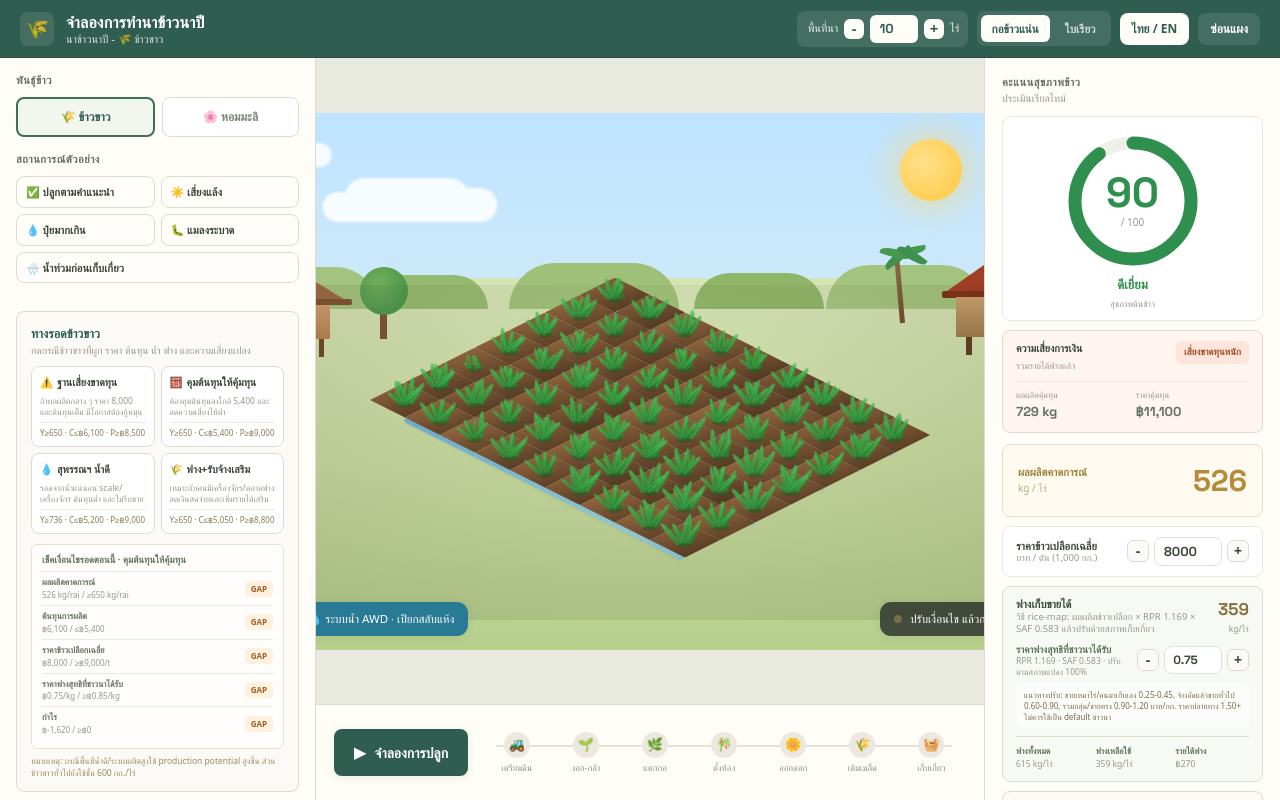
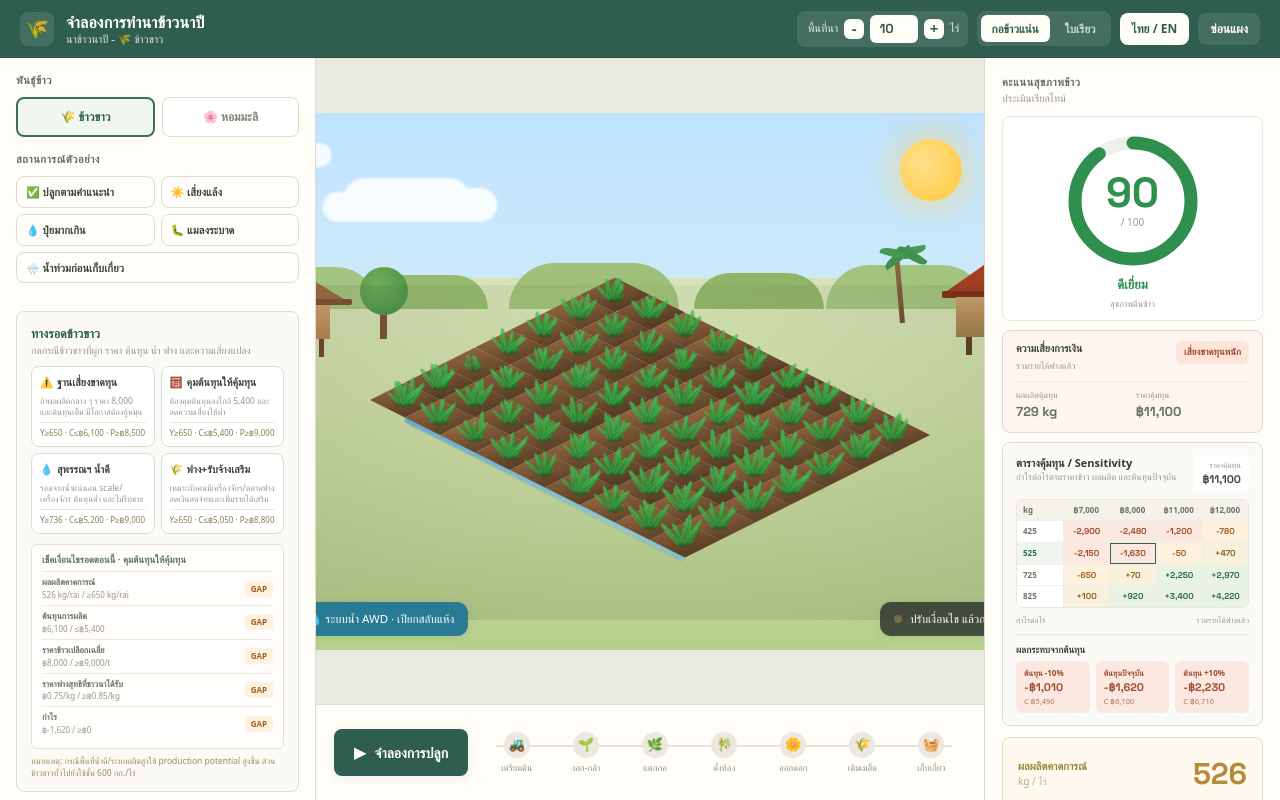
Before and after one commit to Ton-Munoi99/thai-rice-farming-simulator, a React (Vite) app: page / in a window 1280 px wide. Built offline with nearby package versions, Linux system fonts and the light colour scheme; a web font is replaced by a local one.

Commit message:
Add break-even sensitivity panel

```diff
--- a/src/components/ScorePanel.jsx
+++ b/src/components/ScorePanel.jsx
@@ -3,6 +3,7 @@ import { COST_LABELS, pickLang, t } from "../i18n.js";
 import CompareScenariosPanel from "./CompareScenariosPanel.jsx";
 import ExplanationPanel from "./ExplanationPanel.jsx";
 import RecommendationPanel from "./RecommendationPanel.jsx";
+import SensitivityPanel from "./SensitivityPanel.jsx";
 
 export default function ScorePanel({ simulation }) {
   const model = simulation.liveModel;
@@ -85,6 +86,8 @@ export default function ScorePanel({ simulation }) {
             <TotalMetric label={t(language, "breakEvenPrice")} value={`฿${formatNumber(model.financialRisk.breakEvenPricePerTon)}`} tone="muted" />
           </div>
         </section>
+
+        <SensitivityPanel simulation={simulation} />
 
         <section className="mt-[11px] flex items-center justify-between rounded-lg border border-[#e6dcc8] bg-[#fffaf0] px-[15px] py-[13px]">
           <div>
--- /dev/null
+++ b/src/components/SensitivityPanel.jsx
@@ -0,0 +1,104 @@
+import { useMemo } from "react";
+import { pickLang, t } from "../i18n.js";
+import { buildSensitivityAnalysis } from "../simulation/SensitivityEngine.js";
+import { formatNumber, signedBaht } from "../utils/format.js";
+
+const COST_LABELS = {
+  down: { en: "Cost -10%", th: "ต้นทุน -10%" },
+  current: { en: "Current cost", th: "ต้นทุนปัจจุบัน" },
+  up: { en: "Cost +10%", th: "ต้นทุน +10%" },
+};
+
+function cellTone(profit) {
+  if (profit >= 800) return "bg-[#e8f3e5] text-[#2f6b48]";
+  if (profit >= 0) return "bg-[#f6f0dc] text-[#8a641c]";
+  if (profit >= -1000) return "bg-[#fff1df] text-[#a25e22]";
+  return "bg-[#fae8e1] text-[#a24b2b]";
+}
+
+function isNear(value, target, tolerance) {
+  return Math.abs(value - target) <= tolerance;
+}
+
+export default function SensitivityPanel({ simulation }) {
+  const { language, inputs, liveModel, pricePerTon, strawPricePerKg } = simulation;
+  const analysis = useMemo(
+    () => buildSensitivityAnalysis({ inputs, model: liveModel, pricePerTon, strawPricePerKg }),
+    [inputs, liveModel, pricePerTon, strawPricePerKg],
+  );
+
+  return (
+    <section className="mt-[9px] rounded-lg border border-[#d8ddd2] bg-[#fbfaf6] px-[13px] py-3">
+      <div className="mb-2 flex items-start justify-between gap-2">
+        <div>
+          <div className="text-[11px] font-bold text-[#2f3b34]">{t(language, "sensitivityTitle")}</div>
+          <div className="text-[9px] leading-snug text-rice-faint">{t(language, "sensitivitySub")}</div>
+        </div>
+        <div className="rounded-md bg-white px-2 py-1 text-right">
+          <div className="text-[8px] text-rice-faint">{t(language, "breakEvenPrice")}</div>
+          <div className="font-display text-[11px] font-bold text-[#3c473a]">฿{formatNumber(analysis.breakEvenPrice)}</div>
+        </div>
+      </div>
+
+      <div className="overflow-hidden rounded-md border border-[#ebe7dd] bg-white">
+        <div className="grid" style={{ gridTemplateColumns: `46px repeat(${analysis.priceColumns.length}, minmax(42px, 1fr))` }}>
+          <div className="bg-[#f4f2ea] px-1.5 py-1 text-[8px] font-bold text-[#6b7468]">kg</div>
+          {analysis.priceColumns.map((price) => (
+            <div key={price} className="bg-[#f4f2ea] px-1 py-1 text-center text-[8px] font-bold text-[#6b7468]">
+              ฿{formatNumber(price)}
+            </div>
+          ))}
+          {analysis.matrix.map((row) => (
+            <MatrixRow
+              key={row.yieldKgPerRai}
+              row={row}
+              currentYield={analysis.currentYield}
+              currentPrice={analysis.currentPrice}
+            />
+          ))}
+        </div>
+      </div>
+
+      <div className="mt-1.5 flex items-center justify-between text-[8px] text-rice-faint">
+        <span>{t(language, "profitPerRai")}</span>
+        <span>{t(language, "includingStraw")}</span>
+      </div>
+
+      <div className="mt-2 border-t border-[#ebe7dd] pt-2">
+        <div className="mb-1 text-[9.5px] font-bold text-[#3c473a]">{t(language, "costSensitivity")}</div>
+        <div className="grid grid-cols-3 gap-1.5">
+          {analysis.costLevels.map((item) => (
+            <div key={item.key} className={`rounded-md px-2 py-1.5 ${cellTone(item.profit)}`}>
+              <div className="truncate text-[8px] font-semibold">{pickLang(language, COST_LABELS[item.key].en, COST_LABELS[item.key].th)}</div>
+              <div className="font-display text-[11px] font-bold">{signedBaht(item.profit)}</div>
+              <div className="text-[7.5px] opacity-75">C ฿{formatNumber(item.costPerRai)}</div>
+            </div>
+          ))}
+        </div>
+      </div>
+    </section>
+  );
+}
+
+function MatrixRow({ row, currentYield, currentPrice }) {
+  return (
+    <>
+      <div className={`border-t border-[#f0eee6] px-1.5 py-1 text-[8px] font-bold ${isNear(row.yieldKgPerRai, currentYield, 12) ? "bg-[#eef6ed] text-[#2f6b48]" : "bg-white text-[#6b7468]"}`}>
+        {formatNumber(row.yieldKgPerRai)}
+      </div>
+      {row.cells.map((cell) => {
+        const current = isNear(cell.yieldKgPerRai, currentYield, 12) && isNear(cell.pricePerTon, currentPrice, 250);
+        return (
+          <div
+            key={`${cell.yieldKgPerRai}-${cell.pricePerTon}`}
+            className={`border-l border-t border-[#f0eee6] px-1 py-1 text-center font-display text-[8.5px] font-bold ${cellTone(cell.profit)} ${current ? "ring-1 ring-inset ring-[#2f6b48]" : ""}`}
+            title={`Profit ${cell.profit}`}
+          >
+            {cell.profit >= 0 ? "+" : ""}
+            {formatNumber(cell.profit)}
+          </div>
+        );
+      })}
+    </>
+  );
+}
--- a/src/i18n.js
+++ b/src/i18n.js
@@ -66,6 +66,10 @@ export const TEXT = {
   breakEvenYield: { en: "Break-even yield", th: "ผลผลิตคุ้มทุน" },
   breakEvenPrice: { en: "Break-even price", th: "ราคาคุ้มทุน" },
   includingStraw: { en: "including straw revenue", th: "รวมรายได้ฟางแล้ว" },
+  sensitivityTitle: { en: "Break-even sensitivity", th: "ตารางคุ้มทุน / Sensitivity" },
+  sensitivitySub: { en: "Profit by paddy price, yield, and current cost.", th: "กำไรต่อไร่ตามราคาข้าว ผลผลิต และต้นทุนปัจจุบัน" },
+  costSensitivity: { en: "Cost sensitivity", th: "ผลกระทบจากต้นทุน" },
+  profitPerRai: { en: "Profit per rai", th: "กำไรต่อไร่" },
   realTime: { en: "Real-time estimate", th: "ประเมินเรียลไทม์" },
   estimatedYield: { en: "Estimated yield", th: "ผลผลิตคาดการณ์" },
   salePrice: { en: "Average paddy price", th: "ราคาข้าวเปลือกเฉลี่ย" },
--- /dev/null
+++ b/src/simulation/SensitivityEngine.js
@@ -0,0 +1,91 @@
+import { estimateStrawHarvest } from "./SimulationEngine.js";
+import { clamp } from "../utils/format.js";
+
+function roundTo(value, step) {
+  return Math.round(value / step) * step;
+}
+
+function uniqueSorted(values) {
+  return [...new Set(values.map((value) => Math.round(value)))].sort((a, b) => a - b);
+}
+
+function profitAt({ inputs, flags, quality, strawPricePerKg, yieldKgPerRai, pricePerTon, costPerRai }) {
+  const straw = estimateStrawHarvest(inputs, yieldKgPerRai, { strawPricePerKg }, flags);
+  const riceRevenue = Math.round(((yieldKgPerRai * pricePerTon) / 1000) * quality / 10) * 10;
+  const revenue = riceRevenue + straw.revenuePerRai;
+  return {
+    yieldKgPerRai,
+    pricePerTon,
+    costPerRai,
+    riceRevenue,
+    strawRevenue: straw.revenuePerRai,
+    revenue,
+    profit: revenue - costPerRai,
+  };
+}
+
+export function buildSensitivityAnalysis({ inputs, model, pricePerTon, strawPricePerKg }) {
+  const currentYield = model.estimatedYieldKgPerRai;
+  const breakEvenYield = model.financialRisk.breakEvenYieldKgPerRai;
+  const breakEvenPrice = model.financialRisk.breakEvenPricePerTon;
+  const currentPrice = pricePerTon;
+  const currentCost = model.costPerRai;
+
+  const yieldRows = uniqueSorted([
+    Math.max(100, roundTo(Math.min(currentYield, breakEvenYield) - 100, 25)),
+    roundTo(currentYield, 25),
+    roundTo(breakEvenYield, 25),
+    roundTo(Math.max(currentYield, breakEvenYield) + 100, 25),
+  ]);
+
+  const priceColumns = uniqueSorted([
+    clamp(roundTo(Math.min(currentPrice, breakEvenPrice) - 1000, 500), 1000, 99000),
+    clamp(roundTo(currentPrice, 500), 1000, 99000),
+    clamp(roundTo(breakEvenPrice, 500), 1000, 99000),
+    clamp(roundTo(Math.max(currentPrice, breakEvenPrice) + 1000, 500), 1000, 99000),
+  ]);
+
+  const context = {
+    inputs,
+    flags: model.flags,
+    quality: model.quality,
+    strawPricePerKg,
+  };
+
+  const matrix = yieldRows.map((yieldKgPerRai) => ({
+    yieldKgPerRai,
+    cells: priceColumns.map((price) =>
+      profitAt({
+        ...context,
+        yieldKgPerRai,
+        pricePerTon: price,
+        costPerRai: currentCost,
+      }),
+    ),
+  }));
+
+  const costLevels = [
+    { key: "down", multiplier: 0.9, costPerRai: Math.round(currentCost * 0.9) },
+    { key: "current", multiplier: 1, costPerRai: currentCost },
+    { key: "up", multiplier: 1.1, costPerRai: Math.round(currentCost * 1.1) },
+  ].map((level) => ({
+    ...level,
+    ...profitAt({
+      ...context,
+      yieldKgPerRai: currentYield,
+      pricePerTon: currentPrice,
+      costPerRai: level.costPerRai,
+    }),
+  }));
+
+  return {
+    priceColumns,
+    matrix,
+    costLevels,
+    currentYield,
+    currentPrice,
+    currentCost,
+    breakEvenYield,
+    breakEvenPrice,
+  };
+}
--- a/src/simulation/SimulationEngine.js
+++ b/src/simulation/SimulationEngine.js
@@ -48,7 +48,7 @@ export const COST_ITEMS = [
   { key: "transport", label: "ขนส่ง/อื่นๆ Transport" },
 ];
 
-function estimateStrawHarvest(inputs, estimatedYieldKgPerRai, context, flags) {
+export function estimateStrawHarvest(inputs, estimatedYieldKgPerRai, context, flags) {
   // Rice-map method: total rice straw = paddy production x RPR, then surplus straw = total straw x SAF.
   const residueToPaddyRatio = 1.169;
   const surplusAvailabilityFactor = 0.583;
```
